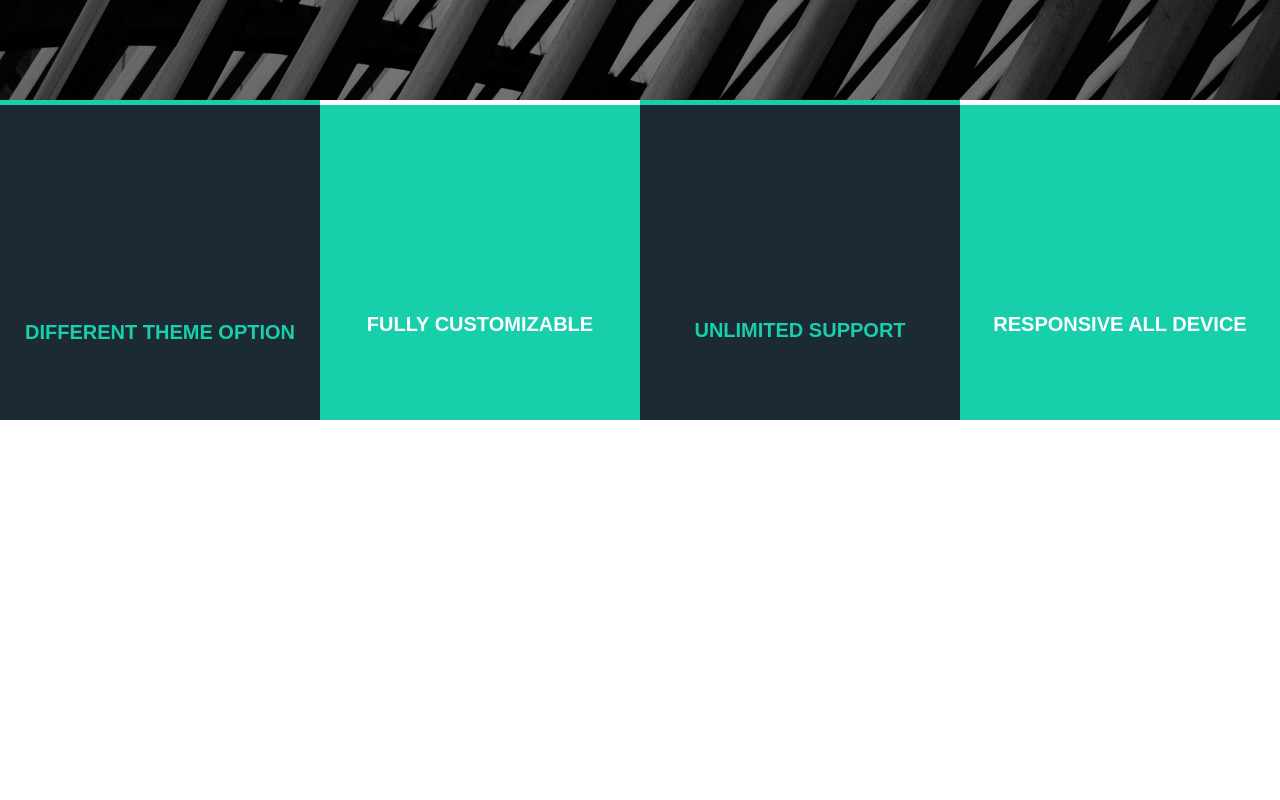
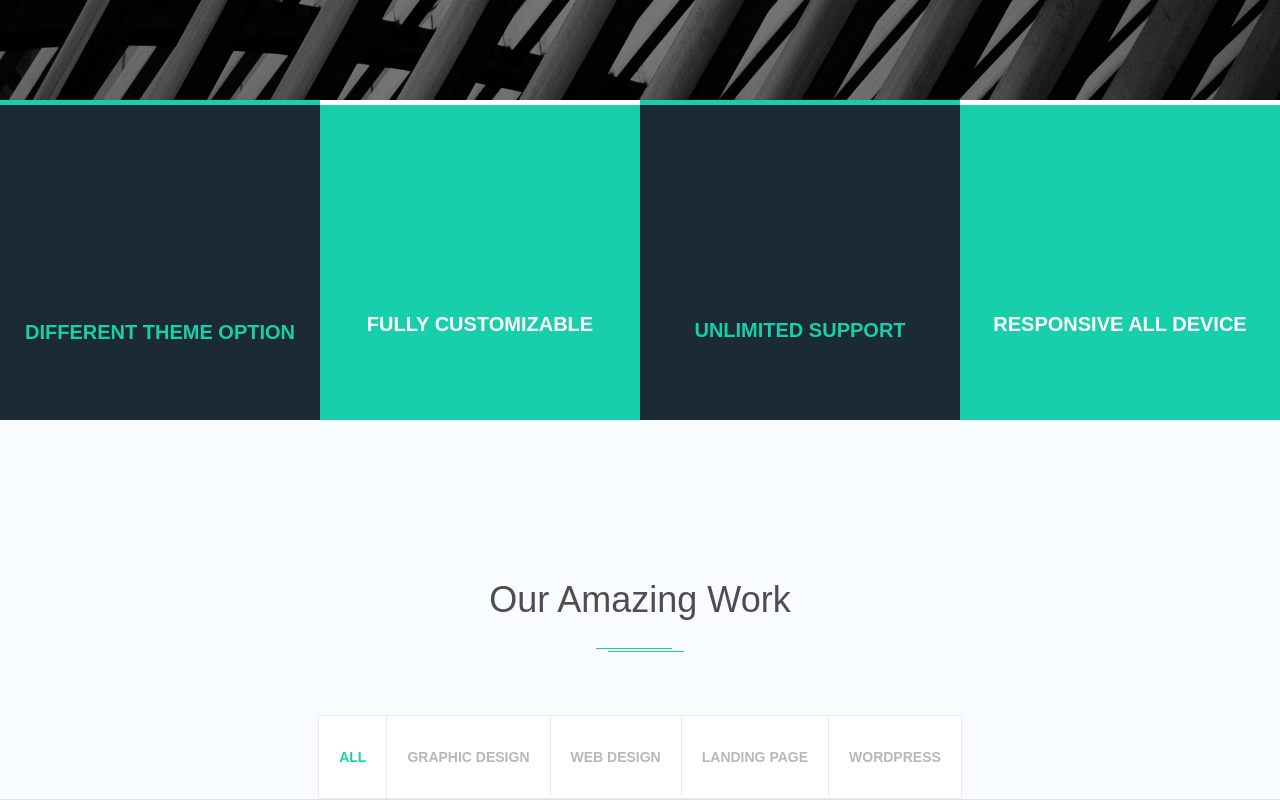
Before and after one commit to aleksey-lav/Ham_project, a plain HTML site: page src/index.html in a window 1280 px wide. Shown: the part 912-1712 px from the top of the page. Before the commit the page ends 1332 px from the top, so only its background shows below. Drawn offline with Linux system fonts and the light colour scheme.

Commit message:
begin nav 'Our work...' section

```diff
--- a/src/css/style.css
+++ b/src/css/style.css
@@ -258,3 +258,83 @@ h1, h2 {
     color:  #ffffff;
     font-size: 20px;
 }
+/*Our amazing services*/
+.work {
+    background-color: #f8fcfe;
+    border-bottom: 1px solid #e1e1e1;
+}
+.work__title {
+    margin-top: 160px;
+}
+
+.section-title {
+    display: inline-block;
+    position: relative;
+    margin-bottom: 65px;
+    padding-bottom: 30px;
+    font-size: 36px;
+    text-transform: capitalize;
+    color:  #4e4e4e;
+    font-weight: 400;
+    line-height: 40px;
+}
+.section-title:before, .section-title:after {
+    content: '';
+    position: absolute;
+    top: 100%;
+    width: 76px;
+    height: 1px;
+    left: 50%;
+    border-bottom: 1px solid #18cfab;
+    margin-left: -32px;
+}
+.section-title:after {
+
+    content: '';
+    position: absolute;
+    top: 95%;
+    width: 76px;
+    height: 1px;
+    left: 50%;
+    border-bottom: 1px solid #18cfab;
+    margin-left: -44px;
+}
+.work-menu ul {
+    display: inline-block;
+    padding: 0;
+    margin: 0;
+    font-size: 0;
+    border: 1px solid #ebebeb;
+    background-color: #FFF;
+}
+.work-menu li:not(:last-child) {
+    border-right: 1px solid #ebebeb;
+}
+.work-menu li {
+    display: inline-block;
+    font-weight: 400;
+}
+.work-menu a {
+     position: relative;
+     display: block;
+     padding: 20px;
+     font-size: 14px;
+     text-transform: uppercase;
+     -webkit-transition: all 0.2s ease-in-out;
+     transition: all 0.2s ease-in-out;
+ }
+.work-menu a:before {
+    content: '';
+    position: absolute;
+    left: -1px;
+    width: 101.5%;
+    top: 0;
+    height: 2px;
+    opacity: 0;
+    background-color: #18cfab;
+    transform: translateY(-10px);
+    transition: all 0.2s ease-in-out;
+}
+.work-menu-change a {
+    color: #18cfab;
+}
--- a/src/index.html
+++ b/src/index.html
@@ -59,34 +59,60 @@
     </div>
 </section>
 <section class="under-hero">
-<div class="under-hero-content">
+<div class="under-hero-content hero-content-center">
     <div class="col-md-4">
         <div class="inner_container">
             <span class="hero-icon big_icon_aqua1" ></span><br>
-            <h3 class="aqua">Different theme option</h3>
+            <h3 class="aqua hero-icon-text">Different theme option</h3>
         </div>
     </div>
     <div class="col-md-4">
         <div class="inner_container">
             <span class="hero-icon big_icon_blue1""></span><br>
-            <h3 class="white">fully customizable</h3>
+            <h3 class="white hero-icon-text">fully customizable</h3>
         </div>
     </div>
     <div class="col-md-4">
         <div class="inner_container">
             <span class="hero-icon big_icon_aqua2"></span><br>
-            <h3 class="aqua">unlimited support</h3>
+            <h3 class="aqua hero-icon-text">unlimited support</h3>
         </div>
     </div>
-
     <div class="col-md-4">
         <div class="inner_container">
             <span class="hero-icon big_icon_blue2"></span><br>
-            <h3 class="white">responsive all device</h3>
+            <h3 class="white hero-icon-text">responsive all device</h3>
         </div>
     </div>
 </div>
 </section>
+<!-- begin our amazing services  -->
+<section id="work" class="work text-center">
+    <div class="container">
+        <h3 class="section-title work__title">Our amazing work</h3>
+        <div class="work-menu">
+            <ul>
+                <li class="work-menu-change">
+                    <a href="#" data-work-filter="*">All</a>
+                </li>
+                <li>
+                    <a href="#" data-work-filter=".graphic">Graphic design</a>
+                </li>
+                <li>
+                    <a href="#" data-work-filter=".web">Web design</a>
+                </li>
+                <li>
+                    <a href="#" data-work-filter=".landing">Landing page</a>
+                </li>
+                <li>
+                    <a href="#" data-work-filter=".wordpress">Wordpress</a>
+                </li>
+            </ul>
+        </div>
+    </div>
+    <!-- END container -->
+</section>
+<!-- END work -->
 
 
 
```
